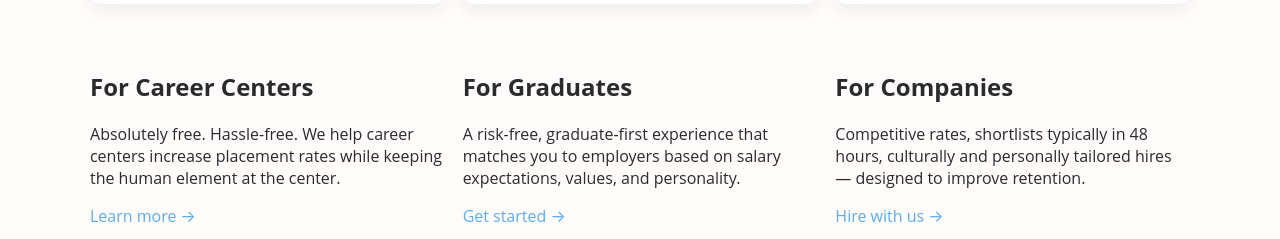
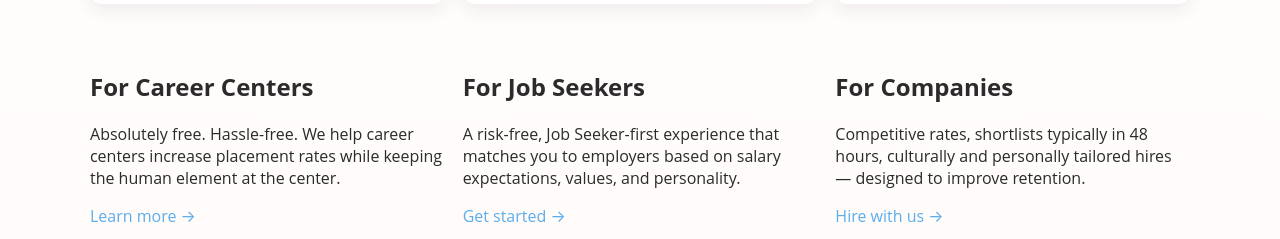
Before and after one commit to kalexorcareersllc/Website, a plain HTML site: page index.html in a window 1280 px wide. Shown: the part 626-865 px from the top of the page. Drawn offline with Linux system fonts and the light colour scheme.

Commit message:
Update index.html

```diff
--- a/index.html
+++ b/index.html
@@ -62,8 +62,8 @@
           <a href="colleges.html" class="link">Learn more →</a>
         </div>
         <div>
-          <h2>For Graduates</h2>
-          <p>A risk-free, graduate-first experience that matches you to employers based on salary expectations, values, and personality.</p>
+          <h2>For Job Seekers</h2>
+          <p>A risk-free, Job Seeker-first experience that matches you to employers based on salary expectations, values, and personality.</p>
           <a href="graduates.html" class="link">Get started →</a>
         </div>
         <div>
```
